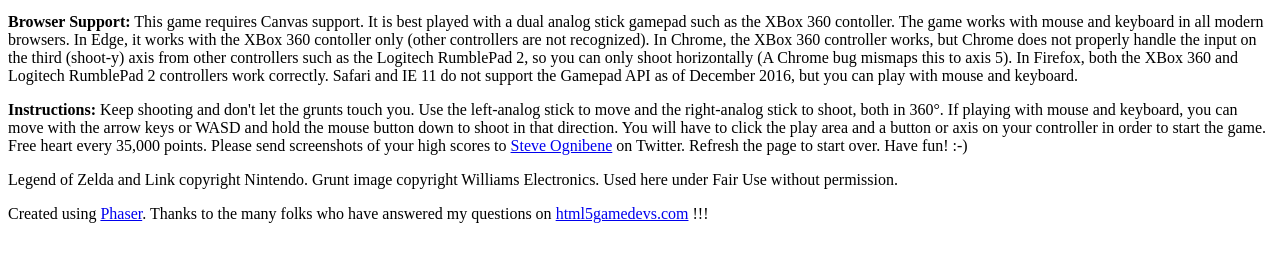
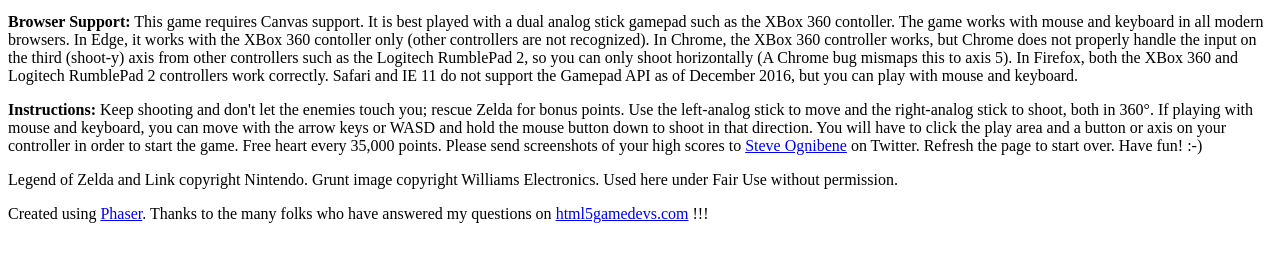
Before and after one commit to nycdotnet/adventure-game-spike, a website with bundled scripts: page public/index.html in a window 1280 px wide. Shown: the part 101-362 px from the top of the page. Built offline with nearby package versions, Linux system fonts and the light colour scheme.

Commit message:
update instructions for Zelda

```diff
--- a/public/index.html
+++ b/public/index.html
@@ -9,7 +9,7 @@
   <h1>Zeldatron</h1>
   <p>Created by <a href="https://twitter.com/nycdotnet/" target="_blank" rel="noopener noreferrer">Steve Ognibene</a></p>
   <p><b>Browser Support:</b> This game requires Canvas support.  It is best played with a dual analog stick gamepad such as the XBox 360 contoller.  The game works with mouse and keyboard in all modern browsers.  In Edge, it works with the XBox 360 contoller only (other controllers are not recognized).  In Chrome, the XBox 360 controller works, but Chrome does not properly handle the input on the third (shoot-y) axis from other controllers such as the Logitech RumblePad 2, so you can only shoot horizontally (A Chrome bug mismaps this to axis 5).  In Firefox, both the XBox 360 and Logitech RumblePad 2 controllers work correctly.  Safari and IE 11 do not support the Gamepad API as of December 2016, but you can play with mouse and keyboard.</p>
-  <p><b>Instructions:</b> Keep shooting and don't let the grunts touch you.  Use the left-analog stick to move and the right-analog stick to shoot, both in 360°.  If playing with mouse and keyboard, you can move with the arrow keys or WASD and hold the mouse button down to shoot in that direction.  You will have to click the play area and a button or axis on your controller in order to start the game.  Free heart every 35,000 points.  Please send screenshots of your high scores to <a href="https://twitter.com/nycdotnet/" target="_blank" rel="noopener noreferrer">Steve Ognibene</a> on Twitter.  Refresh the page to start over.  Have fun!  :-)</p>
+  <p><b>Instructions:</b> Keep shooting and don't let the enemies touch you; rescue Zelda for bonus points.  Use the left-analog stick to move and the right-analog stick to shoot, both in 360°.  If playing with mouse and keyboard, you can move with the arrow keys or WASD and hold the mouse button down to shoot in that direction.  You will have to click the play area and a button or axis on your controller in order to start the game.  Free heart every 35,000 points.  Please send screenshots of your high scores to <a href="https://twitter.com/nycdotnet/" target="_blank" rel="noopener noreferrer">Steve Ognibene</a> on Twitter.  Refresh the page to start over.  Have fun!  :-)</p>
 
   <div id="game-area" style="cursor: crosshair;"></div>
   <p><span id="gamepadDebug" /></p>
```
